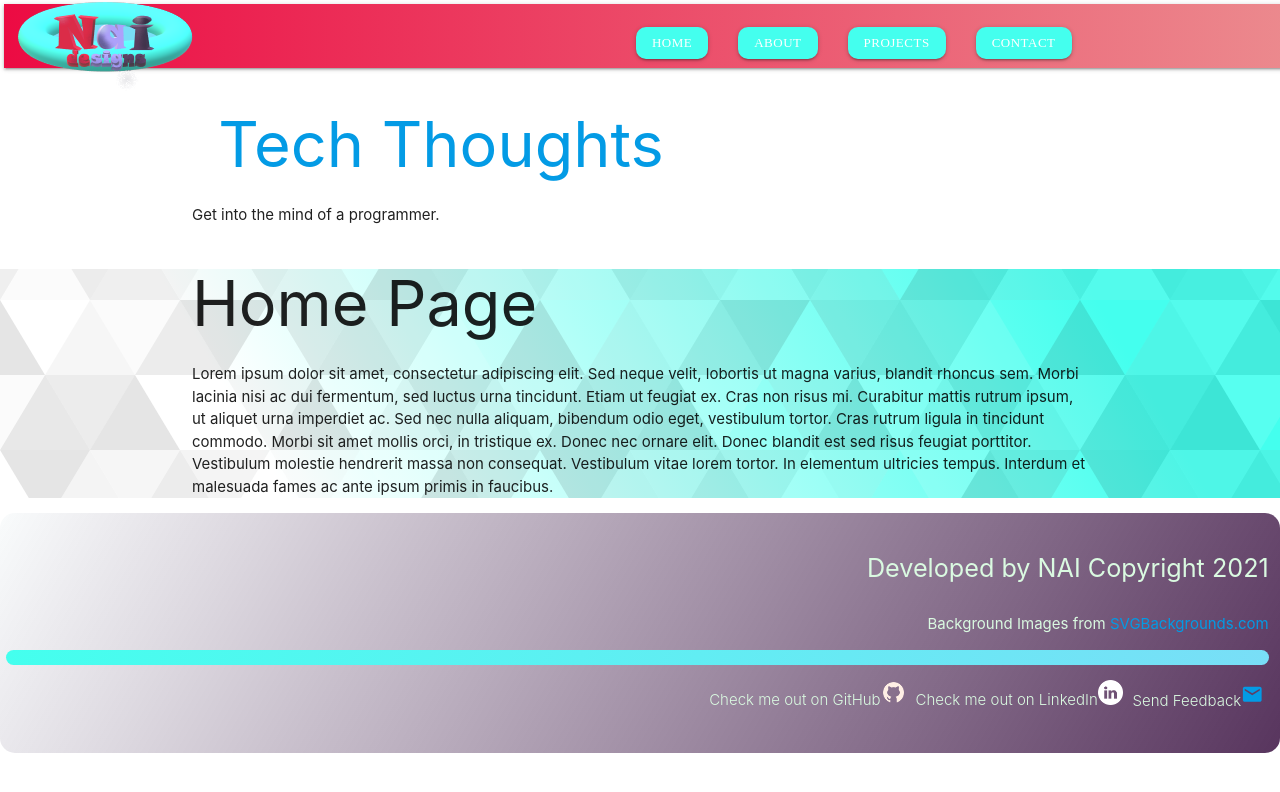
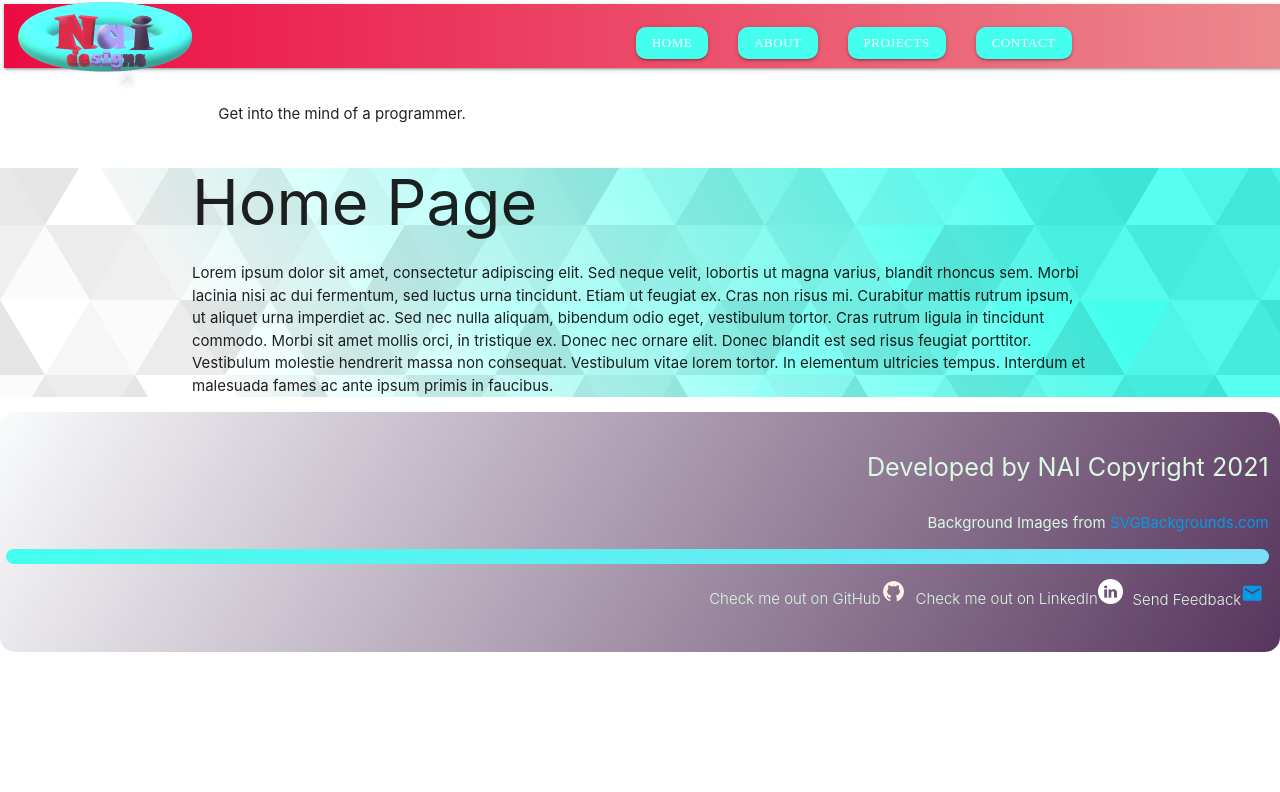
Before and after one commit to adam-niggebrugge/react-profile, a React (Create React App) app: page / in a window 1280 px wide. Shown: the top 792 px of the page. Built offline with nearby package versions, Linux system fonts and the light colour scheme; a web font is replaced by a local one.

Commit message:
brought in title to header

```diff
--- a/src/components/Header/index.js
+++ b/src/components/Header/index.js
@@ -1,13 +1,14 @@
 import React from 'react';
-import { Link } from 'react-router-dom';
+
+import Title from "../core/Title";
 
 const Header = () => {
   return (
     <header className="bg-primary text-light mb-4 py-3 flex-row align-center">
       <div className="container flex-row justify-space-between-lg justify-center align-center">
-        <Link className="text-light" to="/">
-          <h1 className="m-0">Tech Thoughts</h1>
-        </Link>
+        <Title>
+
+        </Title>
         <p className="m-0">Get into the mind of a programmer.</p>
       </div>
     </header>
```
